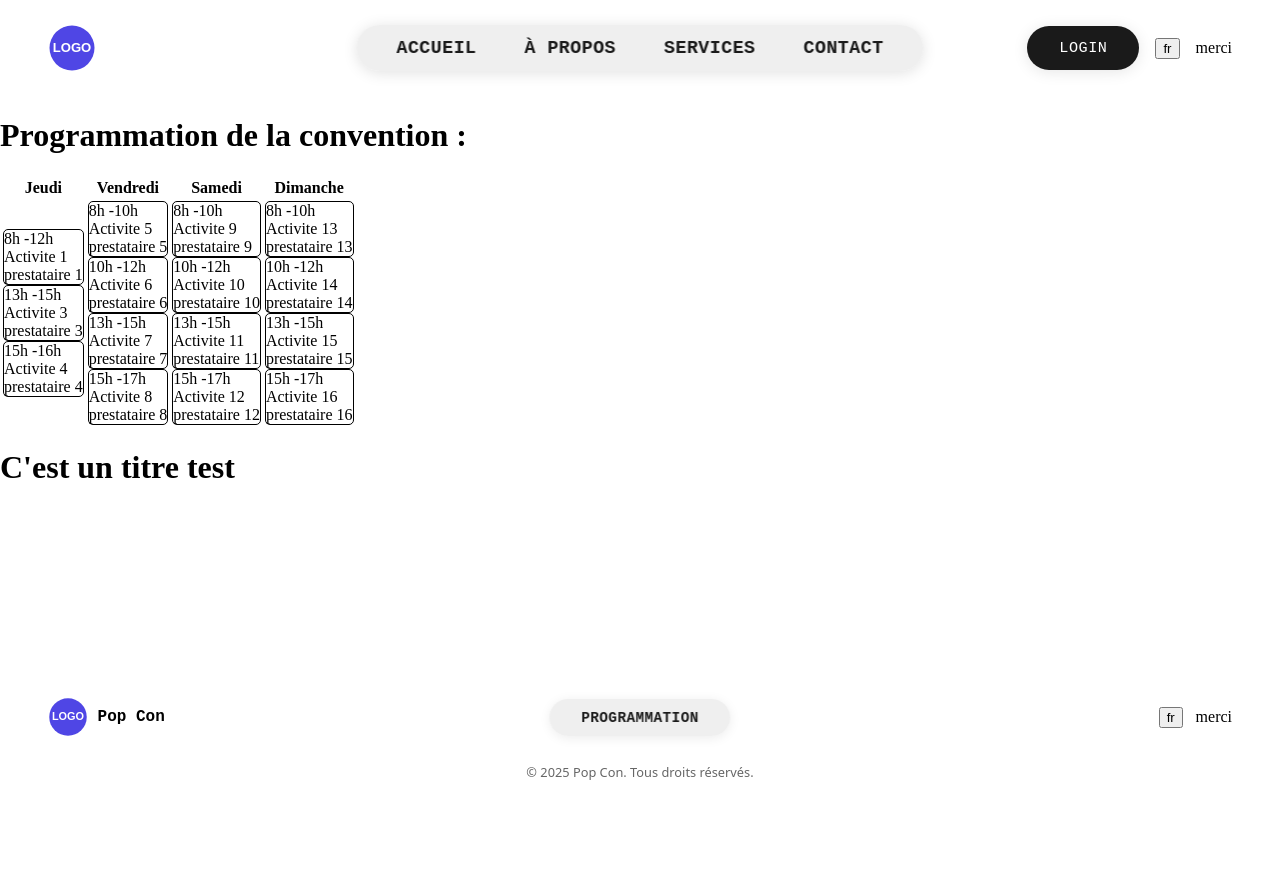
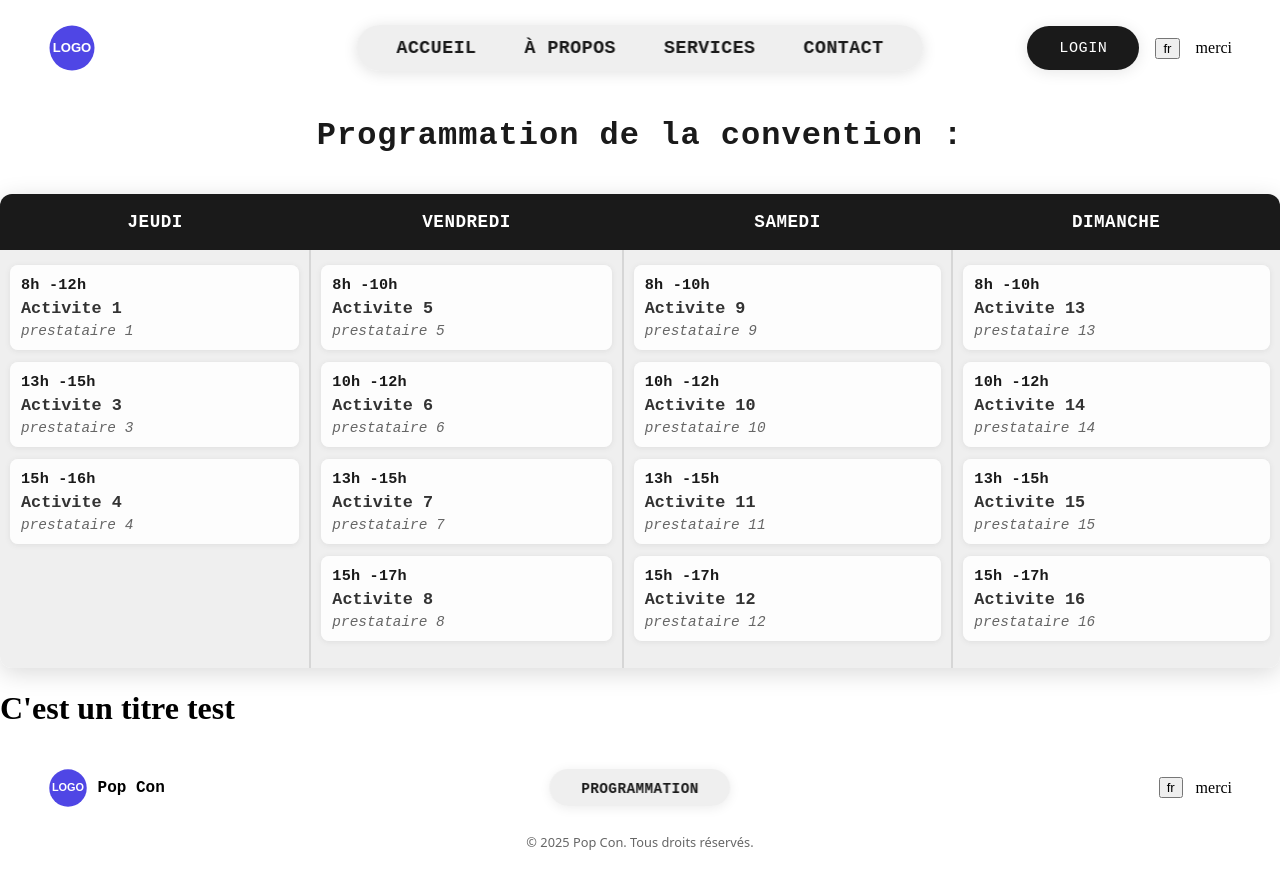
Before and after one commit to Pierrick-B/SAE-S3-S4, a Vue app in the folder SAE/: page /user/programation in a window 1280 px wide. Before the commit the page ends 800 px from the top, so only its background shows below. Built offline with nearby package versions, Linux system fonts and the light colour scheme.

Commit message:
update style programmation

```diff
--- a/SAE/src/components/Programmation.vue
+++ b/SAE/src/components/Programmation.vue
@@ -97,13 +97,115 @@ programmationStore.getProgrammation()
 </script>
 
 <style scoped>
-.activite{
+* {
+  font-family: "JetBrains Mono", "JetBrains Mono Fallback", monospace;
+}
+
+/* --- 1. Conteneur général (pour la marge et le centrage) --- */
+.container {
+  padding: 40px 20px;
+  max-width: 1200px;
+  margin: 40px auto;
+}
+
+h1 {
+  text-align: center;
+  margin-bottom: 40px;
+  color: #1a1a1a;
+  font-family: "JetBrains Mono", monospace; /* Utilisation de la police */
+  font-weight: 700;
+  letter-spacing: 1px;
+}
+
+/* --- 2. Style du Tableau Principal --- */
+table {
+  width: 100%;
+  border-collapse: separate;
+  border-spacing: 0;
+
+  /* Style inspiré du menu : fond semi-transparent flou */
+  background: rgba(235, 235, 235, 0.788);
+  backdrop-filter: blur(8px);
+  -webkit-backdrop-filter: blur(8px);
+  border-radius: 12px;
+  box-shadow: 0 5px 25px rgba(0, 0, 0, 0.15);
+  overflow: hidden;
+  font-family: "JetBrains Mono", monospace; /* Utilisation de la police */
+}
+
+/* --- 3. Style de l'En-tête (Jours) --- */
+th {
+  background-color: #1a1a1a; /* Fond sombre comme le bouton LOGIN */
+  color: #ffffff;
+  padding: 18px 10px;
+  font-size: 1.1em;
+  font-weight: 600;
+  text-transform: uppercase;
+  text-align: center;
+  letter-spacing: 0.5px;
+}
+
+/* --- 4. Style des Cellules de Données (Contenu) --- */
+td {
+  vertical-align: top;
+  padding: 15px 10px;
+  border-left: 1px solid rgba(0, 0, 0, 0.1);
+  border-right: 1px solid rgba(0, 0, 0, 0.1);
+  border-bottom: 1px solid rgba(0, 0, 0, 0.1);
+  background-color: transparent;
+}
+
+/* Enlève les bordures inutiles */
+td:first-child { border-left: none; }
+td:last-child { border-right: none; }
+tr:last-child td { border-bottom: none; }
+
+/* --- 5. Style de chaque activité (votre classe .activite) --- */
+.activite {
   display: flex;
   flex-direction: column;
-  border: 1px solid black;
-  border-radius: 5px;
-  margin: 0px;
+
+  /* Style de 'carte' inspiré de l'effet de survol des liens */
+  background: rgba(255, 255, 255, 0.9);
+  border-radius: 8px;
+  padding: 10px;
+  margin-bottom: 12px;
+  box-shadow: 0 1px 6px rgba(0, 0, 0, 0.08);
+  transition: all 0.25s cubic-bezier(.4,0,.2,1);
+  border: 1px solid transparent;
 }
 
+.activite:hover {
+  /* Effet de survol similaire au lien */
+  background: rgba(255, 255, 255, 1);
+  box-shadow: 0 4px 12px rgba(0, 0, 0, 0.15);
+  border: 1px solid #1a1a1a;
+  transform: translateY(-2px);
+}
+
+/* --- 6. Style des éléments de l'activité (span) --- */
+/* Heure */
+.activite span:nth-child(1) {
+  font-weight: 700;
+  color: #1a1a1a;
+  margin-bottom: 5px;
+  font-size: 0.95em;
+  letter-spacing: 0.2px;
+}
+
+/* Nom de l'activité */
+.activite span:nth-child(2) {
+  font-weight: 600;
+  color: #333;
+  font-size: 1.05em;
+  margin-bottom: 5px;
+}
+
+/* Prestataire */
+.activite span:nth-child(3) {
+  font-style: italic;
+  color: #666;
+  font-size: 0.9em;
+}
 
 </style>
```
